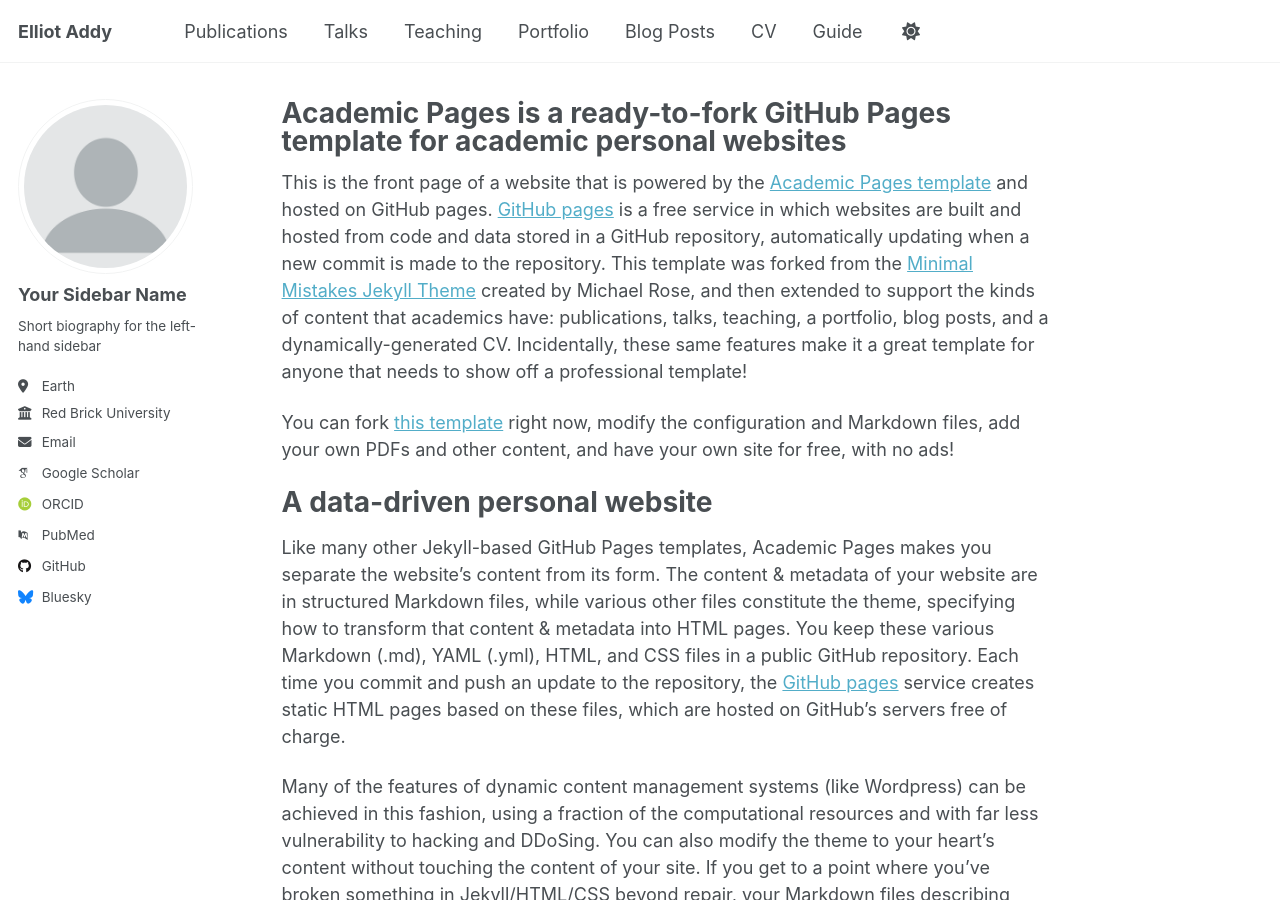
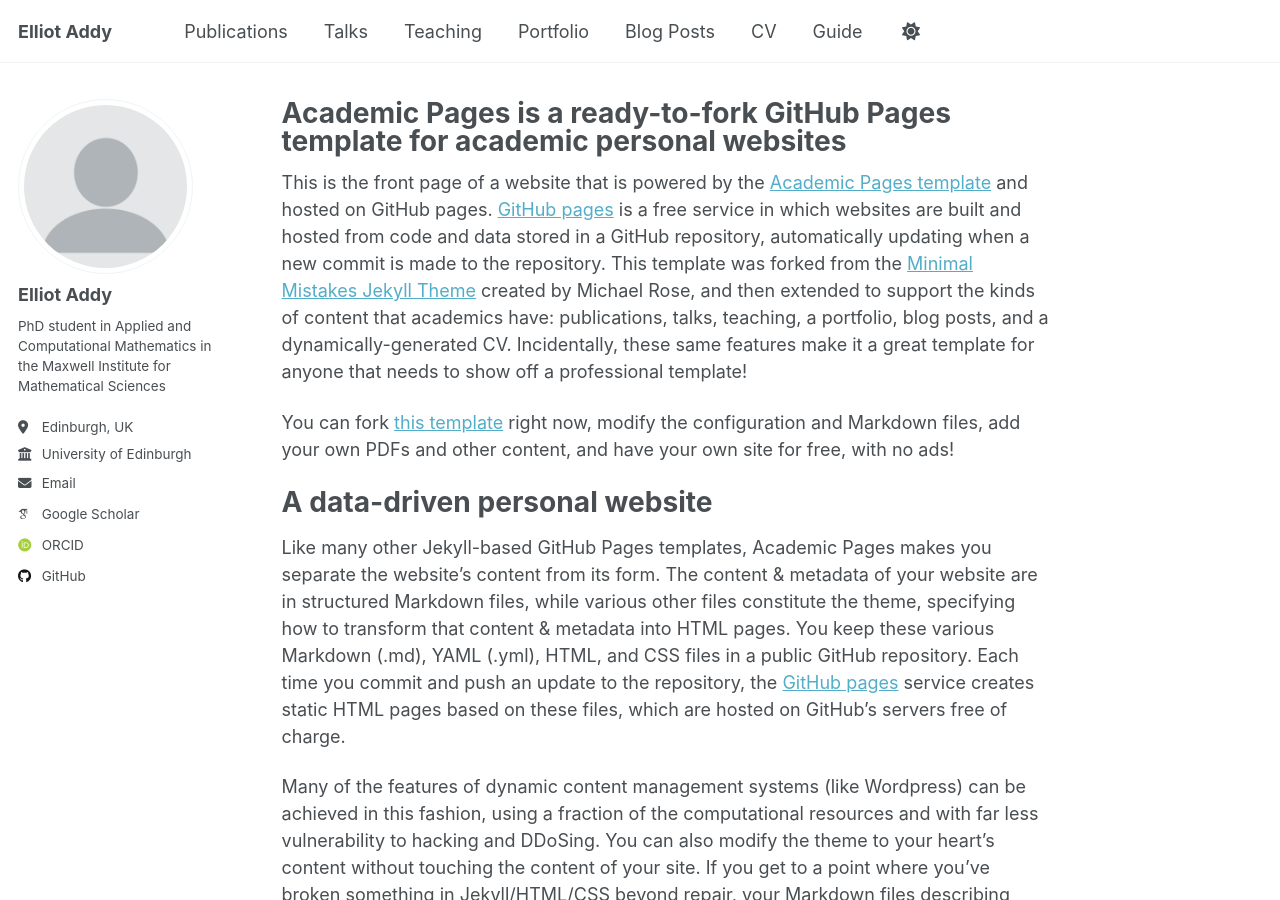
Before and after one commit to elliot-addy/elliot-addy.github.io, a Jekyll site: the page built from _pages/about.md, in a window 1280 px wide and 900 px high. Built offline with Jekyll 4.4.1, drawn with Linux system fonts in a browser that asks for light colours; some web fonts are replaced; a script that is not in the unit is left out.

Commit message:
Update _config.yml

```diff
--- a/_config.yml
+++ b/_config.yml
@@ -23,22 +23,22 @@ repository               : "elliot-addy/elliot-addy.github.io"
 author:
   # Biographic information
   avatar           : "profile.png"
-  name             : "Your Sidebar Name"
+  name             : "Elliot Addy"
   pronouns         : # example: "she/her"
-  bio              : "Short biography for the left-hand sidebar"
-  location         : "Earth"
-  employer         : "Red Brick University"
+  bio              : "PhD student in Applied and Computational Mathematics in the Maxwell Institute for Mathematical Sciences"
+  location         : "Edinburgh, UK"
+  employer         : "University of Edinburgh"
   uri              : # URL
-  email            : "none@example.org"
+  email            : "e.j.addy@sms.ed.ac.uk"
 
   # Academic websites
   academia         : # URL
   arxiv            : # URL - Update with the correct link to your profile
-  googlescholar    : "https://scholar.google.com/citations?user=PS_CX0AAAAAJ"
+  googlescholar    : "https://scholar.google.com/citations?user=OqSsXNsAAAAJ&hl=en"
   impactstory      : # URL
-  orcid            : "http://orcid.org/yourorcidurl"
+  orcid            : "http://orcid.org/0009-0003-2667-8493"
   semantic         : # URL
-  pubmed           : "https://www.ncbi.nlm.nih.gov/pubmed/?term=john+snow"
+  # pubmed           : "https://www.ncbi.nlm.nih.gov/pubmed/?term=john+snow"
   researchgate     : # URL
   scopus           : # URL
 
@@ -46,13 +46,13 @@ author:
   bitbucket        : # Username - Update with your username on the site
   codepen          : # Username
   dribbble         : # Username
-  github           : "academicpages"
+  github           : "elliot-addy"
   kaggle           : # Username
   stackoverflow    : # User number or user number and name (i.e., use "1" or "1/jeff-atwood")
 
   # Social media
   artstation       : # Username
-  bluesky          : "bsky.app" # Replace this with you Bluesky username
+  # bluesky          : "bsky.app" # Replace this with you Bluesky username
   facebook         : # Username
   flickr           : # Username
   foursquare       : # Username
```
